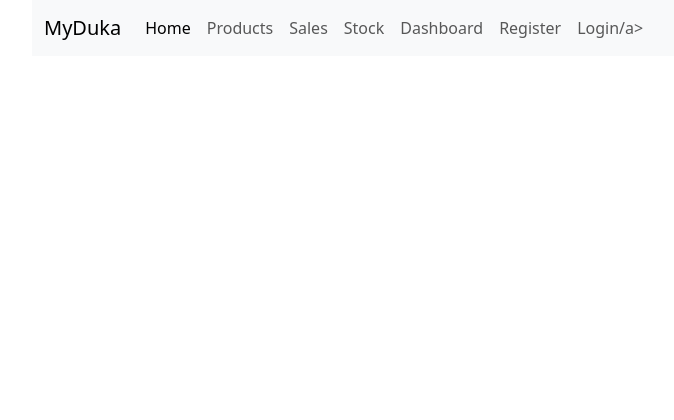
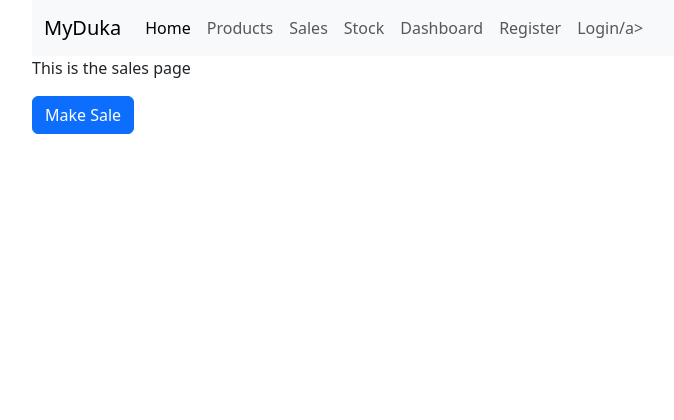
Before and after one commit to ruthndiko43/myduka, a Flask app: page /sales in a window 1280 px wide. Shown: the top 420 px of the page, without its empty margins (50-724 px from the left). Run offline with Flask 3, Linux system fonts and the light colour scheme; data that the repository does not hold is empty; some libraries are stand-ins or nearby versions.

Commit message:
making purchases in flask

```diff
--- a/database.py
+++ b/database.py
@@ -36,8 +36,8 @@ def insert_products(values):
 product1 = ('shoes',2000,2500)
 product2 = ('phone',10000,15000)
 
-# insert_products(product1)
-# insert_products(product2)
+insert_products(product1)
+insert_products(product2)
 
 
 def insert_products2(values):
@@ -95,4 +95,14 @@ def profit_per_product():
         products.buying_price))  as total_sales from products join sales on sales.pid = products.id group by p_name;
     """)
     product_profit = cur.fetchall()
-    return product_prof
+    return product_profit
+
+
+def check_available_stock(pid):
+    cur.execute("select sum(stock.stock_quantity) from stock where pid = %s",(pid,))
+    total_stock = cur.fetchone()[0] or 0
+
+    cur.execute("select sum(sales.quantity) from sales where pid = %s",(pid,))
+    total_sold = cur.fetchone()[0] or 0
+
+    return total_stock - total_sold
--- a/main.py
+++ b/main.py
@@ -1,39 +1,86 @@
-from flask import Flask,render_template
-from database import get_products
+from flask import Flask, render_template,request,redirect,url_for
+from database import get_products,get_sales,get_stock,insert_products,check_available_stock,insert_sales
 
-#flask instance
+#Flask Instance
 app = Flask(__name__)
 
+#index route
 @app.route('/')
 def home():
-    number = 100
-    return render_template("index.html",value = number)
+    return render_template("index.html")
 
 
-@app.route('/products')
+#products route
+@app.route("/products")
 def products():
     products_data = get_products()
-    return render_template("products.html",products_data=products_data)
+    return render_template('products.html',products_data=products_data)
 
+
+@app.route('/add_products',methods=['GET','POST'])
+def add_products():
+    if request.method == 'POST':
+        product_name = request.form['p_name']
+        buying_price = request.form['b_price']
+        selling_price = request.form['s_price']
+
+        new_product = (product_name,buying_price,selling_price)
+        insert_products(new_product)
+        print("product added successfully")
+
+    return redirect(url_for('products'))
+
+
+
+#sales route
 @app.route('/sales')
 def sales():
-    return render_template("sales.html")
+    sales_data = get_sales()
+    products = get_products()
+    return render_template('sales.html',sales_data=sales_data,products=products)
 
+@app.route('/make_sale',methods=['GET','POST'])
+def make_sale():
+    if request.method == 'POST':
+        pid = request.form['pid']
+        quantity = request.form['quantity']
+
+        new_sale = (pid,quantity)
+        available_stock = check_available_stock(pid)
+
+        if available_stock < float(quantity):
+            print("Insufficient stock,add more")
+
+        insert_sales(new_sale)
+        print("Sale added successfully")
+    return redirect(url_for('sales'))
+
+
+
+
+#stock route
 @app.route('/stock')
 def stock():
-    return render_template("stock.html")
+    stock_data = get_stock()
+    products = get_products()
+    return render_template('stock.html',stock_data=stock_data,products=products)
+
 
 @app.route('/dashboard')
 def dashboard():
-    return render_template("dashboard.html")
+    return render_template('dashboard.html')
+
 
 @app.route('/register')
 def register():
-    return render_template("register.html")
+    return render_template('register.html')
+
 
 @app.route('/login')
 def login():
-    return render_template("login.html")
+    return render_template('login.html')
 
 
-app.run()
+
+#run your application
+app.run(debug=True)
--- a/templates/sales.html
+++ b/templates/sales.html
@@ -1 +1,70 @@
 {% extends 'base.html' %}
+{% block title %} Sales {% endblock %}
+{% block content %}
+
+<div>
+    <div>
+        <p>This is the sales page</p>
+    </div>
+
+    <div>
+        <!-- Button trigger modal -->
+        <button type="button" class="btn btn-primary" data-bs-toggle="modal" data-bs-target="#exampleModal">
+            Make Sale
+        </button>
+
+        <!-- Modal -->
+        <div class="modal fade" id="exampleModal" tabindex="-1" aria-labelledby="exampleModalLabel" aria-hidden="true">
+            <div class="modal-dialog">
+                <div class="modal-content">
+                    <div class="modal-header">
+                        <h1 class="modal-title fs-5" id="exampleModalLabel">Making Sales</h1>
+                        <button type="button" class="btn-close" data-bs-dismiss="modal" aria-label="Close"></button>
+                    </div>
+                    <div class="modal-body">
+                        <div>.
+                            <form action="/make_sale" method="post">
+                                <div>
+                                    <select class="form-select" aria-label="Default select example" name="pid">
+                                        <option selected>Select a Product</option>
+                                        {% for product in products %}
+                                        <option value="{{ product[0] }}">{{ product[1] }}</option>
+                                        {% endfor %}
+                                    </select>
+                                </div>
+                                <div class="mb-3">
+                                    <label for="exampleInputPassword1" class="form-label">Quantity</label>
+                                    <input type="number" name="quantity" class="form-control"
+                                        id="exampleInputPassword1">
+                                </div>
+
+                                <div class="modal-footer">
+                                    <button type="button" class="btn btn-secondary" data-bs-dismiss="modal">Close</button>
+                                    <button type="submit" class="btn btn-primary">Make Sale</button>
+                                </div>
+                            </form>
+                        </div>
+                    </div>
+
+                </div>
+            </div>
+        </div>
+    </div>
+
+
+
+
+
+
+
+
+
+
+
+
+
+
+</div>
+
+
+{% endblock %}
```
Also changed, not shown: templates/products.html (+16 -0 lines), templates/stock.html (+31 -0 lines), readMe.md.
